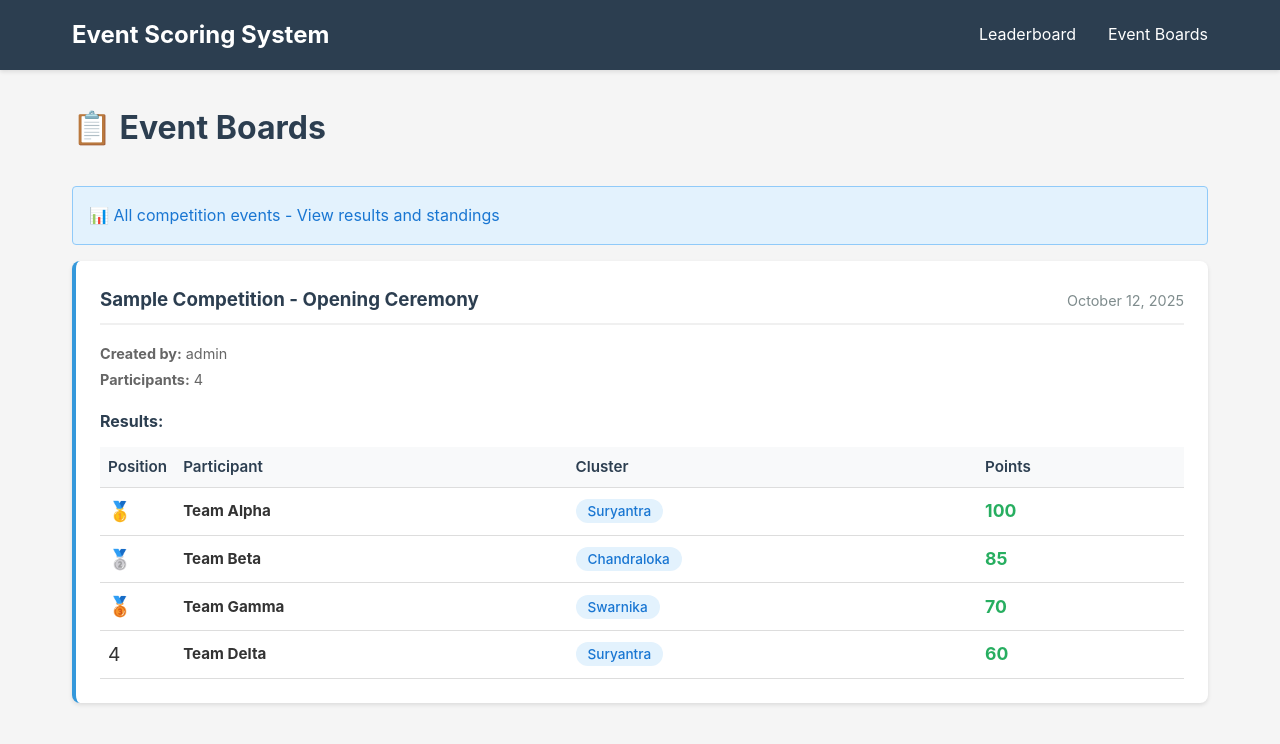
After one commit to TheGreatApollyon/cat_scores, a Flask app: page /events in a window 1280 px wide. The commit adds this page. Shown: the top 744 px of the page. Run offline with Flask 3, Linux system fonts and the light colour scheme; some libraries are stand-ins or nearby versions.

Commit message:
Add public Event Boards view, remove login button from public pages, auto-create test event, exclude DB from git

```diff
--- a/app.py
+++ b/app.py
@@ -2,6 +2,7 @@ from flask import Flask, redirect, url_for
 from flask_wtf.csrf import CSRFProtect
 from config import Config
 from models import db, User, Cluster
+from utils.decorators import login_required
 import os
 
 def create_app():
@@ -43,10 +44,21 @@ def create_app():
     def internal_error(e):
         return "500 - Internal Server Error: Something went wrong", 500
 
-    # Root route - public overview
+    # Root route - public leaderboard
     @app.route('/')
     def index():
         return redirect(url_for('overview.public_overview'))
+
+    # Legacy /overview route - redirect to /leaderboard
+    @app.route('/overview')
+    def overview_redirect():
+        return redirect(url_for('overview.public_overview'))
+
+    # Manage route - requires login
+    @app.route('/manage')
+    @login_required
+    def manage():
+        return redirect(url_for('overview.manage_overview'))
 
     # Initialize database
     with app.app_context():
@@ -57,6 +69,8 @@ def create_app():
 
 def init_database():
     """Initialize database with default data"""
+    from models import User, Cluster, Event, Participant
+
     # Check if clusters already exist
     if Cluster.query.count() == 0:
         # Create 7 predefined clusters
@@ -83,6 +97,33 @@ def init_database():
         print("✓ Created default admin account (username: admin, password: admin123)")
         print("⚠ IMPORTANT: Change the admin password after first login!")
 
+    # Create a test event if no events exist
+    if Event.query.count() == 0:
+        admin = User.query.filter_by(username='admin').first()
+        if admin:
+            test_event = Event(name='Sample Competition - Opening Ceremony', created_by=admin.id)
+            db.session.add(test_event)
+            db.session.flush()
+
+            # Add sample participants from different clusters
+            clusters = Cluster.query.all()
+            if len(clusters) >= 3:
+                participants = [
+                    Participant(event_id=test_event.id, cluster_id=clusters[0].id,
+                               name='Team Alpha', position=1, points=100),
+                    Participant(event_id=test_event.id, cluster_id=clusters[1].id,
+                               name='Team Beta', position=2, points=85),
+                    Participant(event_id=test_event.id, cluster_id=clusters[2].id,
+                               name='Team Gamma', position=3, points=70),
+                    Participant(event_id=test_event.id, cluster_id=clusters[0].id,
+                               name='Team Delta', position=4, points=60),
+                ]
+                for participant in participants:
+                    db.session.add(participant)
+
+                db.session.commit()
+                print("✓ Created sample test event with participants")
+
 if __name__ == '__main__':
     app = create_app()
     print("\n" + "="*50)
--- a/routes/overview.py
+++ b/routes/overview.py
@@ -4,7 +4,7 @@ from utils.decorators import login_required
 
 overview_bp = Blueprint('overview', __name__)
 
-@overview_bp.route('/overview')
+@overview_bp.route('/leaderboard')
 def public_overview():
     """Public display of cluster leaderboard with total points"""
     clusters = Cluster.query.all()
@@ -23,6 +23,13 @@ def public_overview():
 
     return render_template('overview.html', leaderboard=leaderboard, public_view=True)
 
+@overview_bp.route('/events')
+def public_events():
+    """Public display of all events"""
+    from models import Event
+    events = Event.query.order_by(Event.created_at.desc()).all()
+    return render_template('public_events.html', events=events, public_view=True)
+
 @overview_bp.route('/manage')
 @login_required
 def manage_overview():
--- a/templates/base.html
+++ b/templates/base.html
@@ -25,11 +25,16 @@
           <li>
             <a href="{{ url_for('overview.public_overview') }}">Leaderboard</a>
           </li>
+          <li>
+            <a href="{{ url_for('overview.public_events') }}">Event Boards</a>
+          </li>
           {% if session.user_id %}
           <li>
             <a href="{{ url_for('overview.manage_overview') }}">Dashboard</a>
           </li>
-          <li><a href="{{ url_for('events.list_events') }}">Events</a></li>
+          <li>
+            <a href="{{ url_for('events.list_events') }}">Manage Events</a>
+          </li>
           {% if session.role == 'admin' %}
           <li><a href="{{ url_for('admin.managers') }}">Managers</a></li>
           <li><a href="{{ url_for('logs.view_logs') }}">Logs</a></li>
@@ -37,12 +42,6 @@
           <li class="nav-user">
             <span>{{ session.username }}</span>
             <a href="{{ url_for('auth.logout') }}" class="btn-logout">Logout</a>
-          </li>
-          {% else %}
-          <li>
-            <a href="{{ url_for('auth.login') }}" class="btn btn-primary"
-              >Login to Manage</a
-            >
           </li>
           {% endif %}
         </ul>
--- a/templates/overview.html
+++ b/templates/overview.html
@@ -2,11 +2,6 @@
 block content %}
 <div class="page-header">
   <h2>🏆 Cluster Leaderboard</h2>
-  {% if not public_view and session.user_id %}
-  <a href="{{ url_for('overview.manage_overview') }}" class="btn btn-secondary"
-    >Management Dashboard</a
-  >
-  {% endif %}
 </div>
 
 {% if public_view %}
--- /dev/null
+++ b/templates/public_events.html
@@ -0,0 +1,182 @@
+{% extends "base.html" %} {% block title %}Event Boards{% endblock %} {% block
+content %}
+<div class="page-header">
+  <h2>📋 Event Boards</h2>
+</div>
+
+{% if public_view %}
+<div
+  class="alert alert-info"
+  style="background-color: #e3f2fd; color: #1976d2; border: 1px solid #90caf9"
+>
+  📊 All competition events - View results and standings
+</div>
+{% endif %}
+
+<div class="events-container">
+  {% if events %} {% for event in events %}
+  <div class="card event-card-public">
+    <div class="event-header">
+      <h3>{{ event.name }}</h3>
+      <span class="event-date"
+        >{{ event.created_at.strftime('%B %d, %Y') }}</span
+      >
+    </div>
+
+    <div class="event-details">
+      <p class="event-meta">
+        <strong>Created by:</strong> {{ event.get_creator().username }}<br />
+        <strong>Participants:</strong> {{ event.participants|length }}
+      </p>
+
+      {% if event.participants %}
+      <div class="participants-preview">
+        <h4>Results:</h4>
+        <table class="table compact-table">
+          <thead>
+            <tr>
+              <th>Position</th>
+              <th>Participant</th>
+              <th>Cluster</th>
+              <th>Points</th>
+            </tr>
+          </thead>
+          <tbody>
+            {% for participant in event.participants|sort(attribute='position')
+            %}
+            <tr>
+              <td class="position-cell">
+                {% if participant.position == 1 %}🥇 {% elif
+                participant.position == 2 %}🥈 {% elif participant.position == 3
+                %}🥉 {% else %}{{ participant.position }} {% endif %}
+              </td>
+              <td><strong>{{ participant.name }}</strong></td>
+              <td>
+                <span class="cluster-badge"
+                  >{{ participant.cluster.name }}</span
+                >
+              </td>
+              <td class="points-cell">{{ participant.points }}</td>
+            </tr>
+            {% endfor %}
+          </tbody>
+        </table>
+      </div>
+      {% endif %}
+    </div>
+  </div>
+  {% endfor %} {% else %}
+  <div class="card">
+    <p class="no-events-message">
+      🎯 No events have been posted yet. Check back soon for competition
+      results!
+    </p>
+  </div>
+  {% endif %}
+</div>
+
+<style>
+  .events-container {
+    display: flex;
+    flex-direction: column;
+    gap: 1.5rem;
+  }
+
+  .event-card-public {
+    border-left: 4px solid #3498db;
+  }
+
+  .event-header {
+    display: flex;
+    justify-content: space-between;
+    align-items: center;
+    margin-bottom: 1rem;
+    padding-bottom: 0.5rem;
+    border-bottom: 2px solid #f0f0f0;
+  }
+
+  .event-header h3 {
+    margin: 0;
+    color: #2c3e50;
+  }
+
+  .event-date {
+    color: #7f8c8d;
+    font-size: 0.9rem;
+  }
+
+  .event-details {
+    margin-top: 1rem;
+  }
+
+  .event-meta {
+    color: #666;
+    margin-bottom: 1rem;
+    line-height: 1.8;
+  }
+
+  .participants-preview {
+    margin-top: 1rem;
+  }
+
+  .participants-preview h4 {
+    margin-bottom: 0.75rem;
+    color: #2c3e50;
+  }
+
+  .compact-table {
+    font-size: 0.95rem;
+  }
+
+  .compact-table th,
+  .compact-table td {
+    padding: 0.5rem;
+  }
+
+  .position-cell {
+    font-size: 1.2rem;
+    text-align: center;
+    width: 60px;
+  }
+
+  .cluster-badge {
+    background-color: #e3f2fd;
+    color: #1976d2;
+    padding: 0.25rem 0.75rem;
+    border-radius: 12px;
+    font-size: 0.85rem;
+    font-weight: 500;
+  }
+
+  .points-cell {
+    font-weight: bold;
+    color: #27ae60;
+    font-size: 1.1rem;
+  }
+
+  .no-events-message {
+    text-align: center;
+    color: #7f8c8d;
+    font-size: 1.1rem;
+    padding: 2rem;
+  }
+
+  @media (max-width: 768px) {
+    .event-header {
+      flex-direction: column;
+      align-items: flex-start;
+      gap: 0.5rem;
+    }
+
+    .compact-table {
+      font-size: 0.85rem;
+    }
+
+    .cluster-badge {
+      font-size: 0.75rem;
+      padding: 0.2rem 0.5rem;
+    }
+  }
+</style>
+
+{% endblock %}
```
Also changed, not shown: GIT_DEPLOYMENT.md (added, +231 -0 lines), test_new_routes.py (added, +84 -0 lines), image.png (added), 1 other file.
